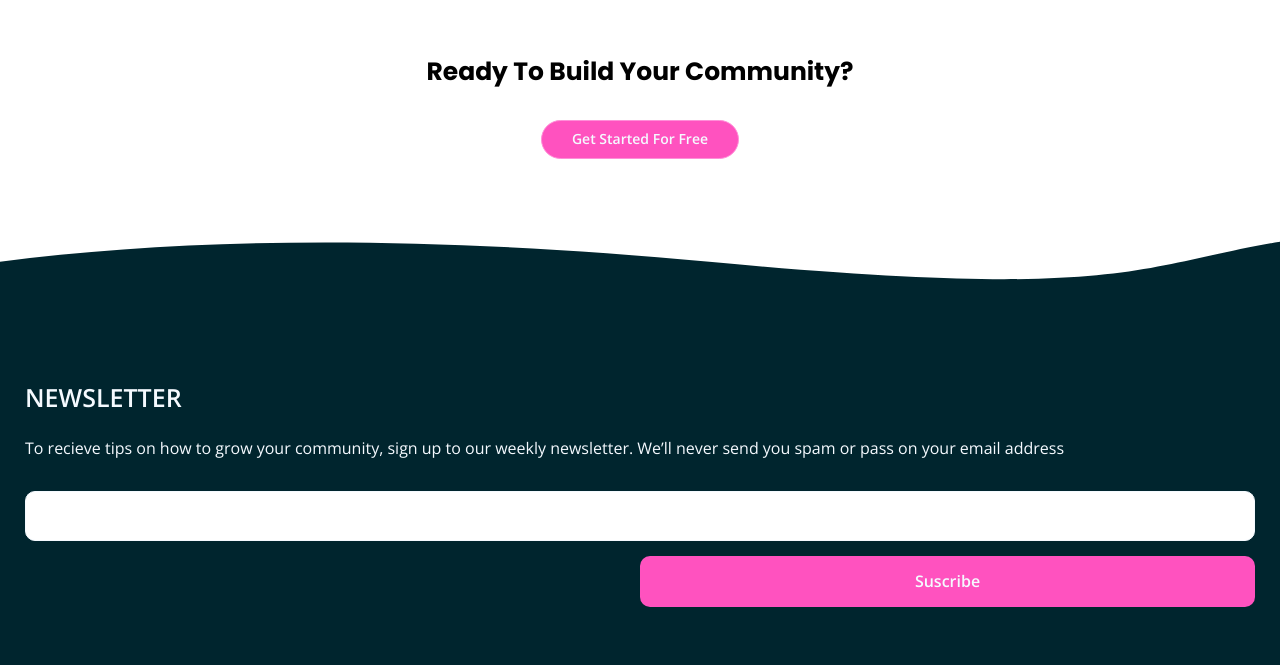
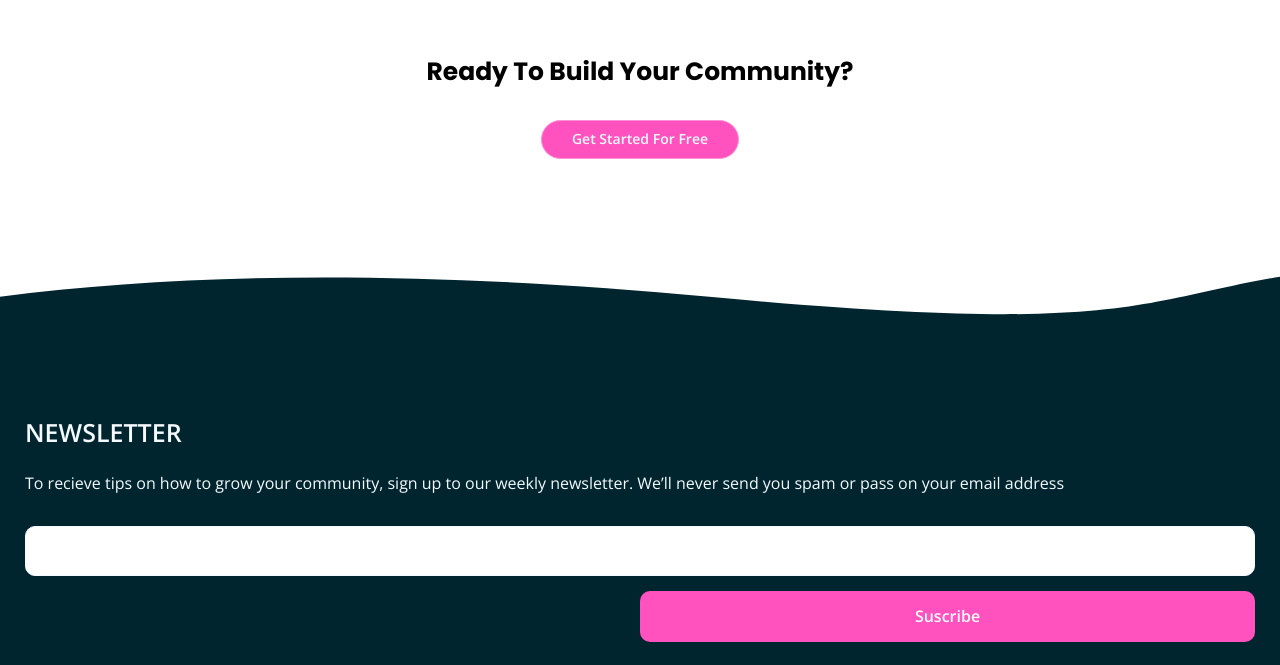
Before and after one commit to DavichoDev/huddle-landing-page, a website: page index.html in a window 1280 px wide. Shown: the part 5439-6104 px from the top of the page. Drawn offline with nearby package versions, Linux system fonts and the light colour scheme; files that its build step writes are made by us from their sources.

Commit message:
[FIX] adding padding to started section

```diff
--- a/src/scss/started/_started.scss
+++ b/src/scss/started/_started.scss
@@ -8,7 +8,7 @@
         display: flex;
         flex-direction: column;
         align-items: center;
-        padding: v.$separacion 0;
+        padding: v.$separacion 0 calc(v.$separacion + 3.5rem);
 
         h1 {
             margin-bottom: calc( v.$separacion - 2rem );
```
